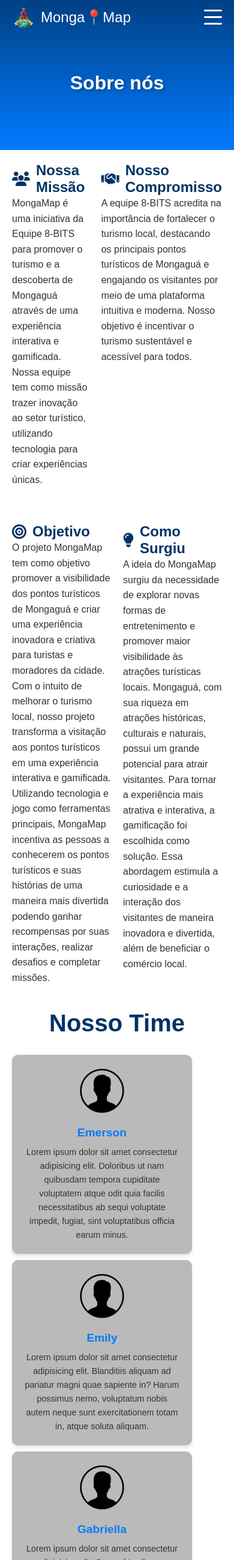
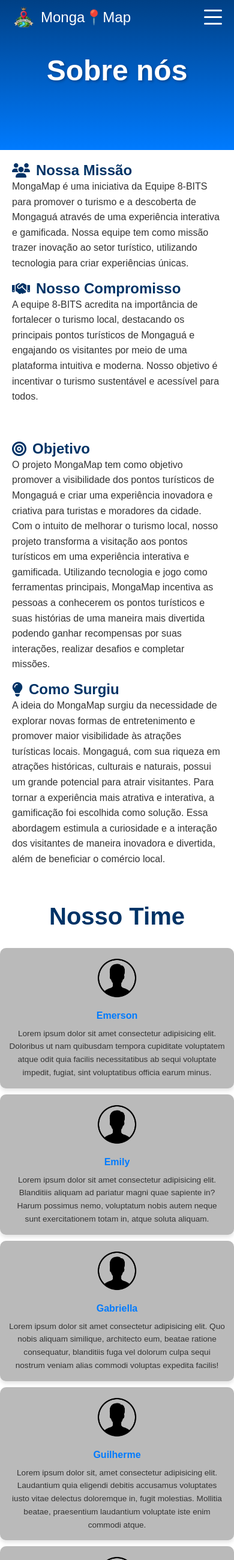
Before and after one commit to gabsxiz7/MongaMap, a PHP site: page /sobre.html in a window 390 px wide. Shown: the whole page at 60% size. Run offline with PHP 8.4, Linux system fonts and the light colour scheme.

Commit message:
testando

```diff
--- a/CSS/sobre.css
+++ b/CSS/sobre.css
@@ -204,51 +204,57 @@ body {
     position: absolute;
     left: 0;
 }
-  @media (max-width: 768px) {f
-    /*elimina o sanduiche das telas computacionais*/
-     .sobre-nos-detalhes {
-      grid-template-columns: 1fr; /*detalhes empilhados*/
+
+@media (max-width: 1024px) {
+    /* Garante que os elementos tenham mais respiro em telas médias */
+    .sobre-nos-detalhes, .team-container, .mvv-detalhes {
+        grid-template-columns: 1fr; /* Empilha os itens */
+        gap: 15px;
     }
-    .team {
-        text-align: center;
-        margin: 20px;
-    }
-    .team-container {
-      grid-template-columns: 1fr; /*cada membro ocupa a largura toda*/
-      gap: 10px;
+
+    .team-member {
+        max-width: 100%; /* Evita que o tamanho fique fixo demais */
+        padding: 15px;
     }
 
     .team-member img {
-      width: 80px; /*reduz tamanho das fotos da equipe*/
-      height: 80px;
+        width: 90px;
+        height: 90px;
+    }
+}
+
+@media (max-width: 768px) {
+    /* Corrigindo e otimizando para telas pequenas */
+
+    .sobre-nos-detalhes {
+        grid-template-columns: 1fr;
+    }
+
+    .team-container {
+        grid-template-columns: 1fr;
+        gap: 10px;
+    }
+
+    .team-member img {
+        width: 70px;
+        height: 70px;
     }
 
     .team-member h3 {
-      font-size: 1.2rem;
+        font-size: 1rem;
     }
 
     .team-member p {
-      font-size: 0.9rem;
+        font-size: 0.85rem;
     }
 
     .mvv-detalhes {
-      grid-template-columns: 1fr; /*empilha os itens*/
-      gap: 10px;
+        grid-template-columns: 1fr;
+        gap: 10px;
     }
 
     .mvv-item {
-      padding: 15px;
+        padding: 12px;
     }
 
-    .footer {
-      font-size: 0.8rem; /*texto menor no rodapé*/
-    }
-    .header {
-      padding: 120px 50px; /*espaço maior*/
-    }
-
-    .header h1 {
-      font-size: 2rem; /*reduz o tamanho do título*/
-    }
-
-  }
+}
```
